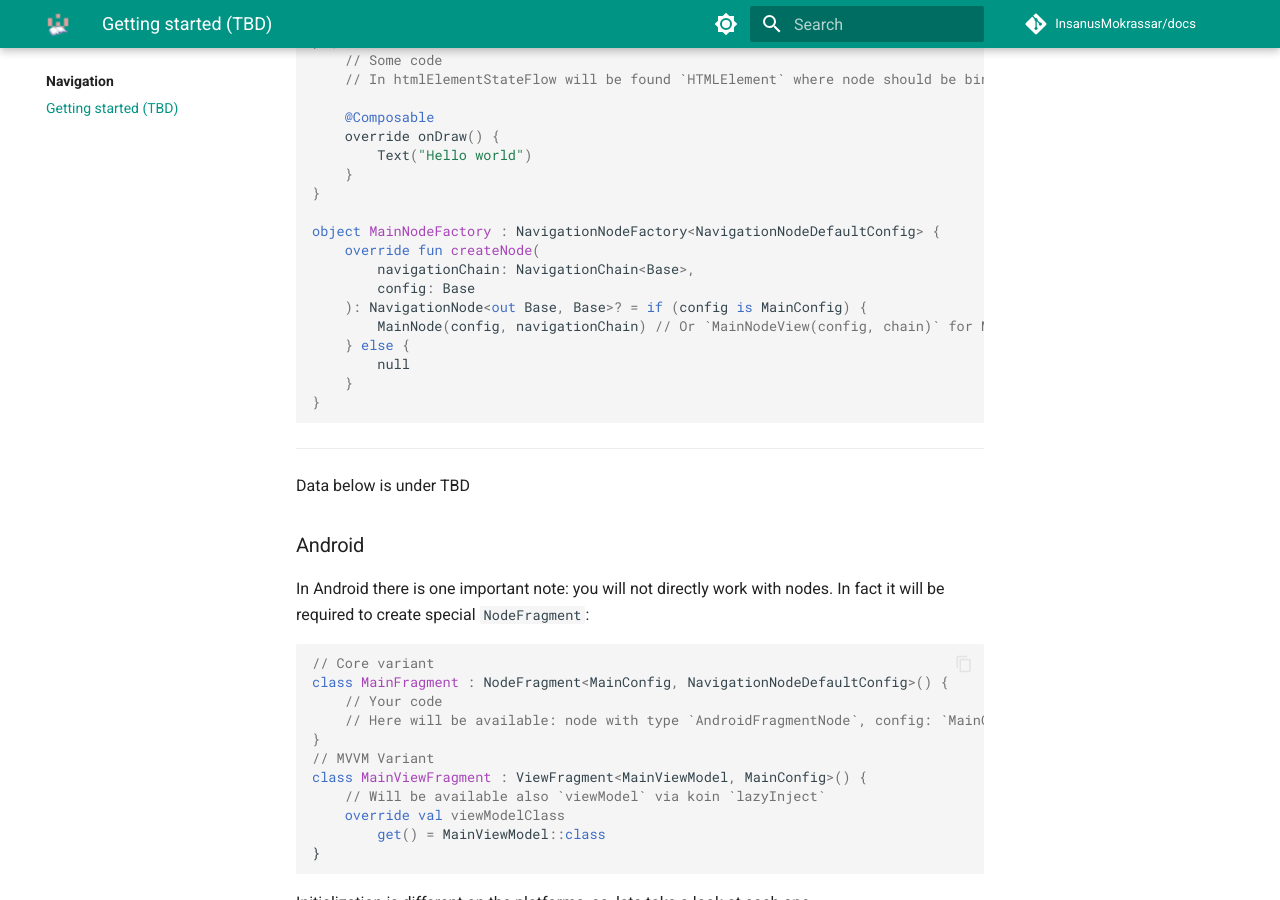
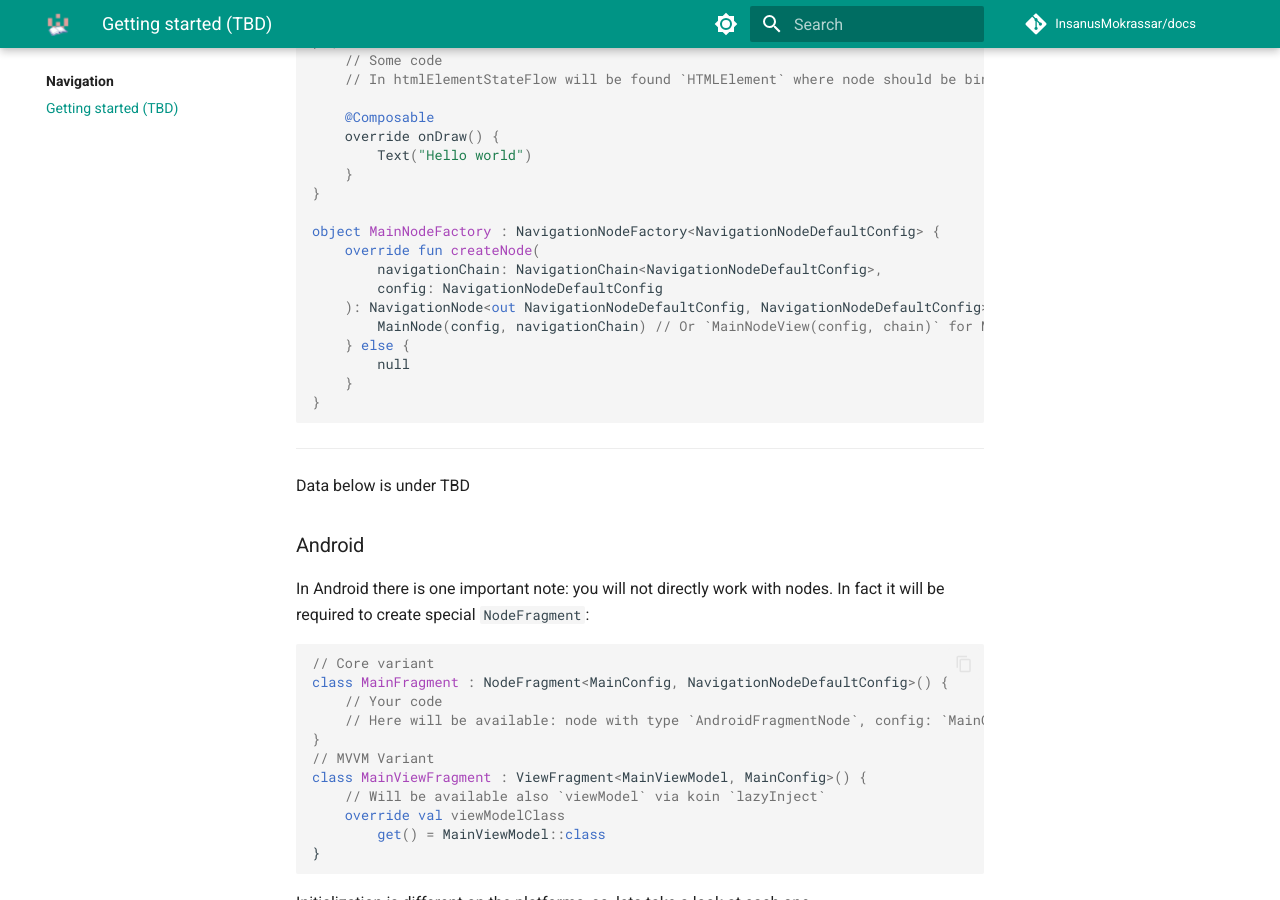
Before and after one commit to InsanusMokrassar/docs, an MkDocs documentation site: the page built from docs/navigation/getting-started.md, in a window 1280 px wide and 900 px high, scrolled down 1696 px. Built offline with MkDocs 1.6.1 and Material for MkDocs 9.7.7, drawn with Linux system fonts in a browser that asks for light colours; comment, search, counter and statistics services are not loaded.

Commit message:
Update getting-started.md

```diff
--- a/docs/navigation/getting-started.md
+++ b/docs/navigation/getting-started.md
@@ -74,9 +74,9 @@ class MainNodeView(
 
 object MainNodeFactory : NavigationNodeFactory<NavigationNodeDefaultConfig> {
     override fun createNode(
-        navigationChain: NavigationChain<Base>,
-        config: Base
-    ): NavigationNode<out Base, Base>? = if (config is MainConfig) {
+        navigationChain: NavigationChain<NavigationNodeDefaultConfig>,
+        config: NavigationNodeDefaultConfig
+    ): NavigationNode<out NavigationNodeDefaultConfig, NavigationNodeDefaultConfig>? = if (config is MainConfig) {
         MainNode(config, navigationChain) // Or `MainNodeView(config, chain)` for MVVM
     } else {
         null
```
